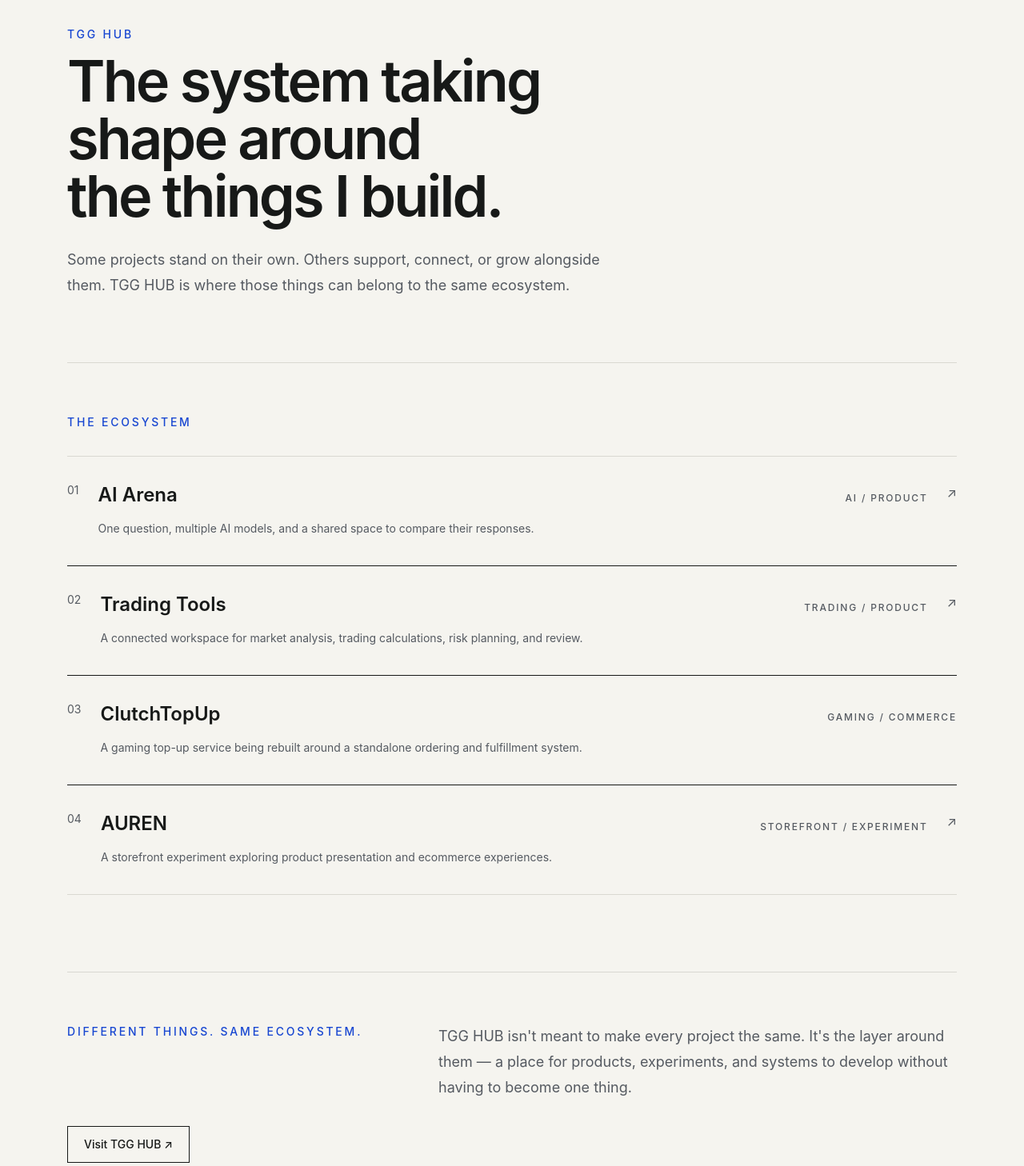
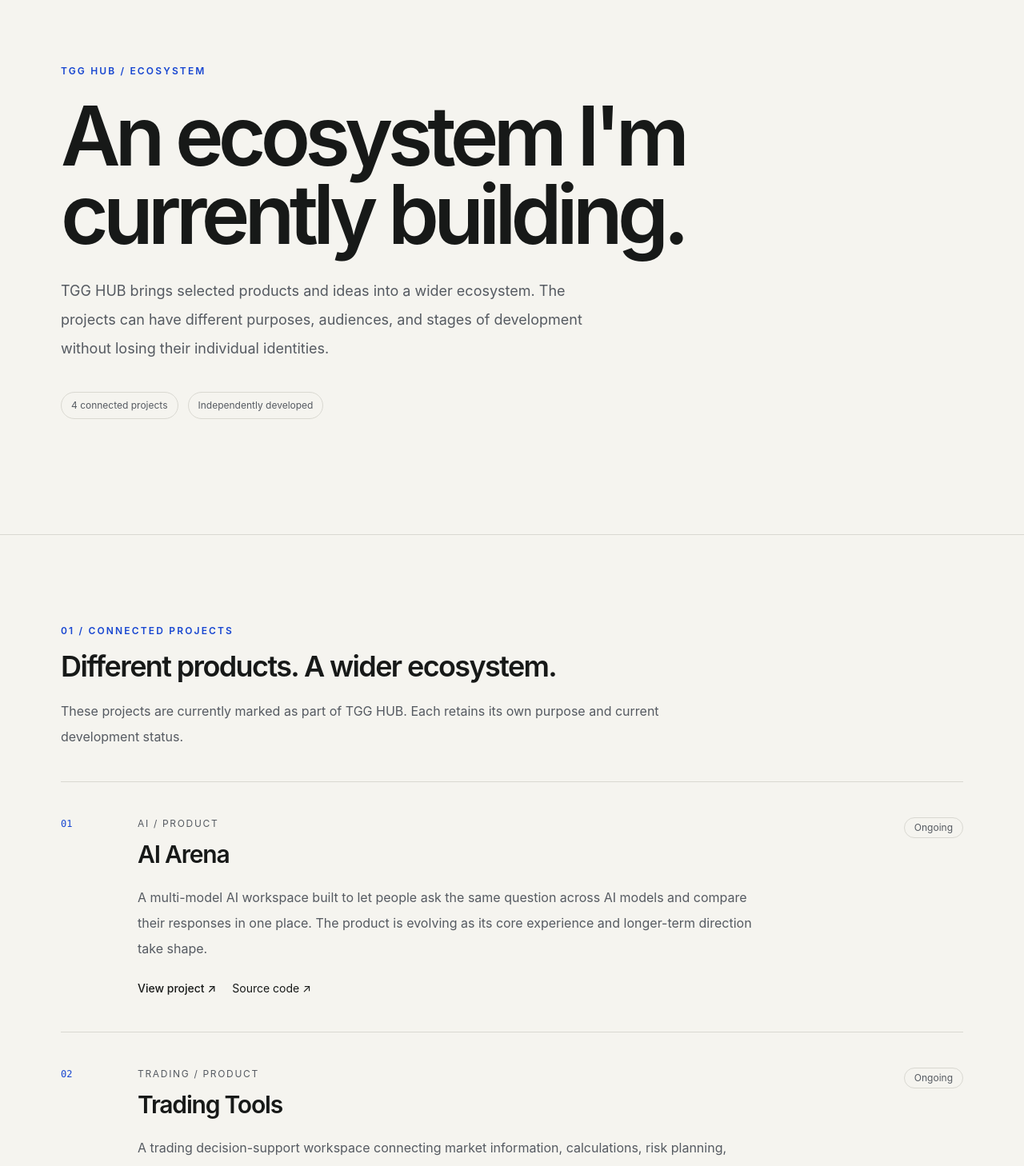
Before and after one commit to JJTGG/JAYJAYTGG, a Next.js app: page /tgg-hub in a window 1280 px wide. Shown: the part 140-1598 px from the top of the page at 80% size. Built offline with nearby package versions, Linux system fonts and the light colour scheme.

Commit message:
refactor: align TGG HUB page with portfolio design

```diff
--- a/app/tgg-hub/page.tsx
+++ b/app/tgg-hub/page.tsx
@@ -1,108 +1,215 @@
-import { projects } from "../../lib/projects";
+
+import { projects, type Project } from "../../lib/projects";
 
 const hubProjects = projects.filter((project) => project.featuredInHub);
 
+function StatusLabel({ status }: { status: string }) {
+  return (
+    <span className="inline-flex w-fit items-center rounded-full border border-[var(--line)] px-3 py-1 text-xs text-[var(--muted)]">
+      {status}
+    </span>
+  );
+}
+
+function ProjectLinks({ project }: { project: Project }) {
+  return (
+    <div className="mt-6 flex flex-wrap items-center gap-x-5 gap-y-3 text-sm">
+      {project.live && (
+        <a
+          href={project.live}
+          target="_blank"
+          rel="noopener noreferrer"
+          className="font-medium transition-colors hover:text-[var(--accent)]"
+        >
+          View project ↗
+        </a>
+      )}
+
+      {project.source && (
+        <a
+          href={project.source}
+          target="_blank"
+          rel="noopener noreferrer"
+          className="text-[var(--muted)] transition-colors hover:text-[var(--foreground)]"
+        >
+          Source code ↗
+        </a>
+      )}
+    </div>
+  );
+}
+
 export default function TGGHubPage() {
   return (
-    <main className="min-h-screen">
-      <section className="mx-auto max-w-6xl px-5 py-24">
-        <div className="max-w-3xl">
-          <p className="text-sm font-medium uppercase tracking-[0.2em] text-[var(--accent)]">
-            TGG HUB
+    <main>
+      <section className="border-b border-[var(--line)]">
+        <div className="mx-auto w-full max-w-[1240px] px-[var(--page-gutter)] py-20 sm:py-28 md:py-36">
+          <p className="text-xs font-semibold uppercase tracking-[0.18em] text-[var(--accent)]">
+            TGG HUB / Ecosystem
           </p>
 
-          <h1 className="mt-3 text-5xl font-semibold tracking-[-0.04em] sm:text-7xl">
-            The system taking shape around the things I build.
+          <h1 className="mt-6 max-w-5xl text-[clamp(3rem,8vw,7rem)] font-semibold leading-[0.96] tracking-[-0.065em]">
+            An ecosystem I&apos;m currently building.
           </h1>
 
-          <p className="mt-7 max-w-2xl text-lg leading-8 text-[var(--muted)]">
-            Some projects stand on their own. Others support, connect, or grow
-            alongside them. TGG HUB is where those things can belong to the
-            same ecosystem.
+          <p className="mt-7 max-w-2xl text-base leading-8 text-[var(--muted)] sm:text-lg sm:leading-9">
+            TGG HUB brings selected products and ideas into a wider ecosystem.
+            The projects can have different purposes, audiences, and stages of
+            development without losing their individual identities.
+          </p>
+
+          <div className="mt-9 flex flex-wrap gap-3 text-xs text-[var(--muted)]">
+            <span className="rounded-full border border-[var(--line)] px-3 py-2">
+              {hubProjects.length} connected projects
+            </span>
+
+            <span className="rounded-full border border-[var(--line)] px-3 py-2">
+              Independently developed
+            </span>
+          </div>
+        </div>
+      </section>
+
+      <section>
+        <div className="mx-auto w-full max-w-[1240px] px-[var(--page-gutter)] py-20 sm:py-28">
+          <div className="max-w-3xl">
+            <p className="text-xs font-semibold uppercase tracking-[0.18em] text-[var(--accent)]">
+              01 / Connected projects
+            </p>
+
+            <h2 className="mt-4 text-3xl font-semibold tracking-[-0.045em] sm:text-4xl">
+              Different products. A wider ecosystem.
+            </h2>
+
+            <p className="mt-5 text-base leading-8 text-[var(--muted)]">
+              These projects are currently marked as part of TGG HUB.
+              Each retains its own purpose and current development status.
             </p>
           </div>
 
-        <div className="mt-20 border-t border-[var(--line)] pt-16">
-          <p className="text-sm font-medium uppercase tracking-[0.2em] text-[var(--accent)]">
-            The ecosystem
+          <div className="mt-10 divide-y divide-[var(--line)] border-y border-[var(--line)]">
+            {hubProjects.map((project, index) => (
+              <article key={project.slug} className="py-8 sm:py-11">
+                <div className="grid gap-5 sm:grid-cols-[64px_minmax(0,1fr)] sm:gap-8">
+                  <span className="font-mono text-xs text-[var(--accent)]">
+                    {String(index + 1).padStart(2, "0")}
+                  </span>
+
+                  <div>
+                    <div className="flex flex-col gap-4 sm:flex-row sm:items-start sm:justify-between">
+                      <div>
+                        <p className="text-xs uppercase tracking-[0.14em] text-[var(--muted)]">
+                          {project.type}
                         </p>
 
-          <div className="mt-8 divide-y border-y border-[var(--line)]">
-            {hubProjects.map((project, index) => {
-              const content = (
-                <>
-                  <div className="flex items-start gap-6">
-                    <span className="text-sm text-[var(--muted)]">
-                      0{index + 1}
-                    </span>
-
-                    <div className="flex-1">
-                      <div className="flex flex-col gap-2 sm:flex-row sm:items-baseline sm:justify-between">
-                        <h2 className="text-2xl font-semibold">
+                        <h3 className="mt-3 text-2xl font-semibold tracking-[-0.04em] sm:text-3xl">
                           {project.name}
-                        </h2>
-
-                        <p className="text-xs font-medium uppercase tracking-[0.15em] text-[var(--muted)]">
-                          {project.type}
-                        </p>
+                        </h3>
                       </div>
 
-                      <p className="mt-3 max-w-2xl text-sm leading-7 text-[var(--muted)]">
-                        {project.shortDescription}
-                      </p>
+                      <StatusLabel status={project.status} />
                     </div>
 
-                    {project.live && (
-                      <span className="text-[var(--muted)] transition-transform group-hover:translate-x-1">
-                        ↗
-                      </span>
+                    <p className="mt-5 max-w-3xl text-sm leading-7 text-[var(--muted)] sm:text-base sm:leading-8">
+                      {project.description}
+                    </p>
+
+                    {project.credit && (
+                      <p className="mt-4 text-xs text-[var(--muted)]">
+                        {project.credit}
+                      </p>
                     )}
-                  </div>
-                </>
-              );
 
-              return project.live ? (
-                <a
-                  key={project.name}
-                  href={project.live}
-                  target="_blank"
-                  rel="noreferrer"
-                  className="group block py-7 transition-colors hover:bg-[#0b0f15] sm:py-8"
-                >
-                  {content}
-                </a>
-              ) : (
-                <div key={project.name} className="py-7 sm:py-8">
-                  {content}
-                </div>
-              );
-            })}
+                    <ProjectLinks project={project} />
                   </div>
                 </div>
+              </article>
+            ))}
+          </div>
+        </div>
+      </section>
 
-        <div className="mt-24 border-t border-[var(--line)] pt-16">
-          <div className="grid gap-8 md:grid-cols-[1fr_1.5fr]">
+      <section className="border-t border-[var(--line)]">
+        <div className="mx-auto w-full max-w-[1240px] px-[var(--page-gutter)] py-20 sm:py-24">
+          <div className="grid gap-8 md:grid-cols-[minmax(0,0.8fr)_minmax(0,1.4fr)] md:gap-16">
             <div>
-              <p className="text-sm font-medium uppercase tracking-[0.2em] text-[var(--accent)]">
-                Different things. Same ecosystem.
+              <p className="text-xs font-semibold uppercase tracking-[0.18em] text-[var(--accent)]">
+                02 / The distinction
               </p>
+
+              <h2 className="mt-4 text-3xl font-semibold tracking-[-0.045em] sm:text-4xl">
+                Connected doesn&apos;t mean identical.
+              </h2>
             </div>
 
-            <p className="max-w-2xl text-lg leading-8 text-[var(--muted)]">
-              TGG HUB isn&apos;t meant to make every project the same. It&apos;s
-              the layer around them — a place for products, experiments, and
-              systems to develop without having to become one thing.
+            <div>
+              <div className="space-y-5 text-base leading-8 text-[var(--muted)]">
+                <p>
+                  TGG HUB isn&apos;t intended to absorb every project or
+                  make everything operate as one product. Some work belongs
+                  to the ecosystem; other projects and experiments remain
+                  independent.
+                </p>
+
+                <p>
+                  The distinction matters. Each project should be able to
+                  develop according to what it needs rather than being
+                  forced into a shared identity or structure.
+                </p>
+
+                <p>
+                  The ecosystem is still taking shape through the products
+                  and systems being built.
                 </p>
               </div>
 
               <a
                 href="https://tgg-hub.vercel.app/"
                 target="_blank"
-            rel="noreferrer"
-            className="mt-8 inline-flex border border-[var(--foreground)] px-5 py-3 text-sm font-medium transition-colors hover:bg-[var(--foreground)] hover:text-[var(--background)]"
+                rel="noopener noreferrer"
+                className="mt-8 inline-flex items-center gap-2 border border-[var(--line)] px-5 py-3 text-sm font-medium transition-colors hover:border-[var(--accent)] hover:text-[var(--accent)]"
               >
                 Visit TGG HUB ↗
               </a>
+            </div>
+          </div>
+        </div>
+      </section>
+
+      <section className="border-t border-[var(--line)]">
+        <div className="mx-auto w-full max-w-[1240px] px-[var(--page-gutter)] py-16 sm:py-20">
+          <p className="text-xs font-semibold uppercase tracking-[0.18em] text-[var(--accent)]">
+            Explore further
+          </p>
+
+          <div className="mt-5 flex flex-col gap-6 sm:flex-row sm:items-end sm:justify-between">
+            <div>
+              <h2 className="text-2xl font-semibold tracking-[-0.04em] sm:text-3xl">
+                Follow the work itself.
+              </h2>
+
+              <p className="mt-3 max-w-xl text-sm leading-7 text-[var(--muted)] sm:text-base">
+                Browse the full project catalogue or explore the technical
+                and creative experiments independently.
+              </p>
+            </div>
+
+            <div className="flex flex-wrap gap-x-6 gap-y-4 text-sm">
+              <a
+                href="/work"
+                className="font-medium transition-colors hover:text-[var(--accent)]"
+              >
+                Projects and systems ↗
+              </a>
+
+              <a
+                href="/experiments"
+                className="text-[var(--muted)] transition-colors hover:text-[var(--foreground)]"
+              >
+                Experiments ↗
+              </a>
+            </div>
+          </div>
         </div>
       </section>
     </main>
```
Lines whose indentation alone changed are shown as unchanged.
